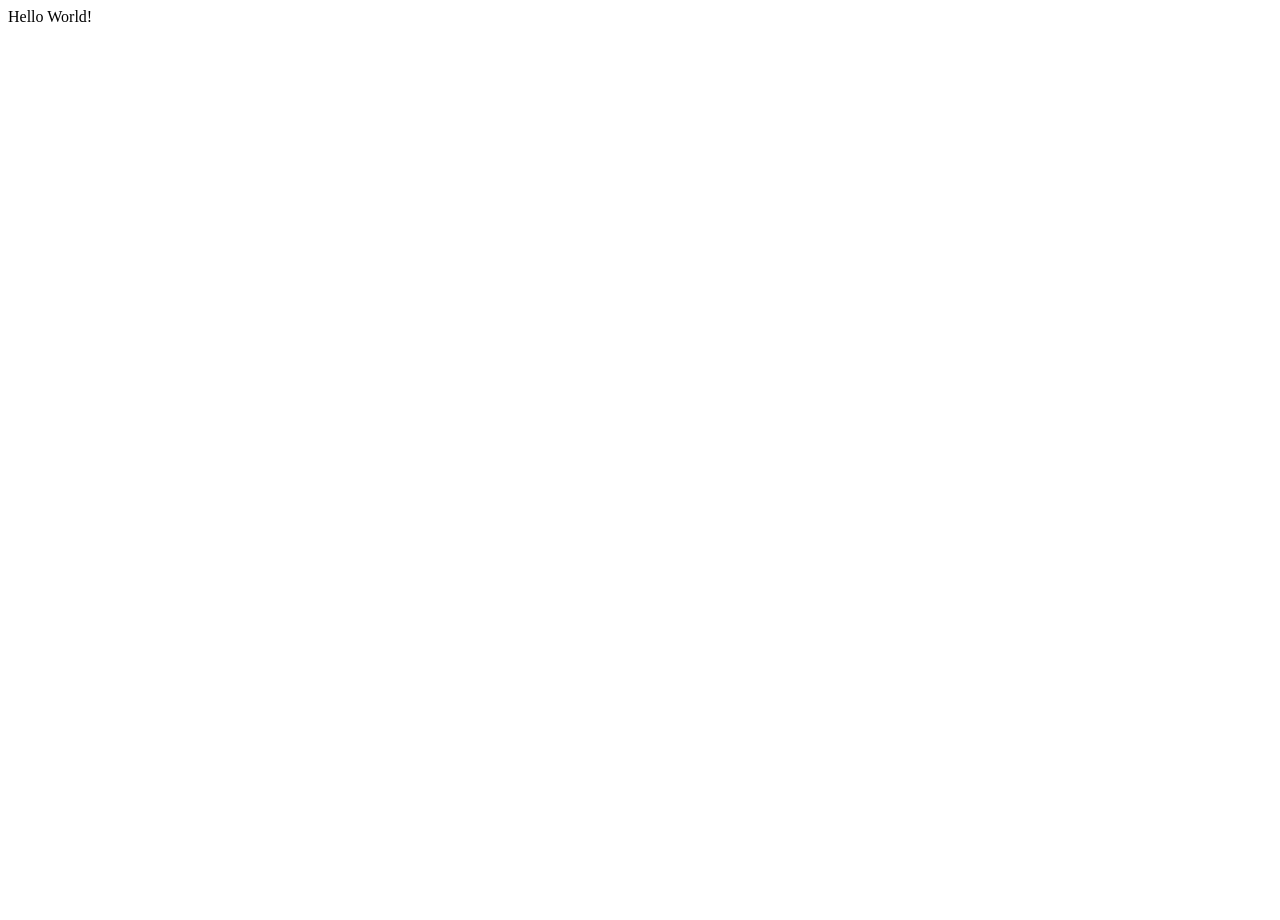
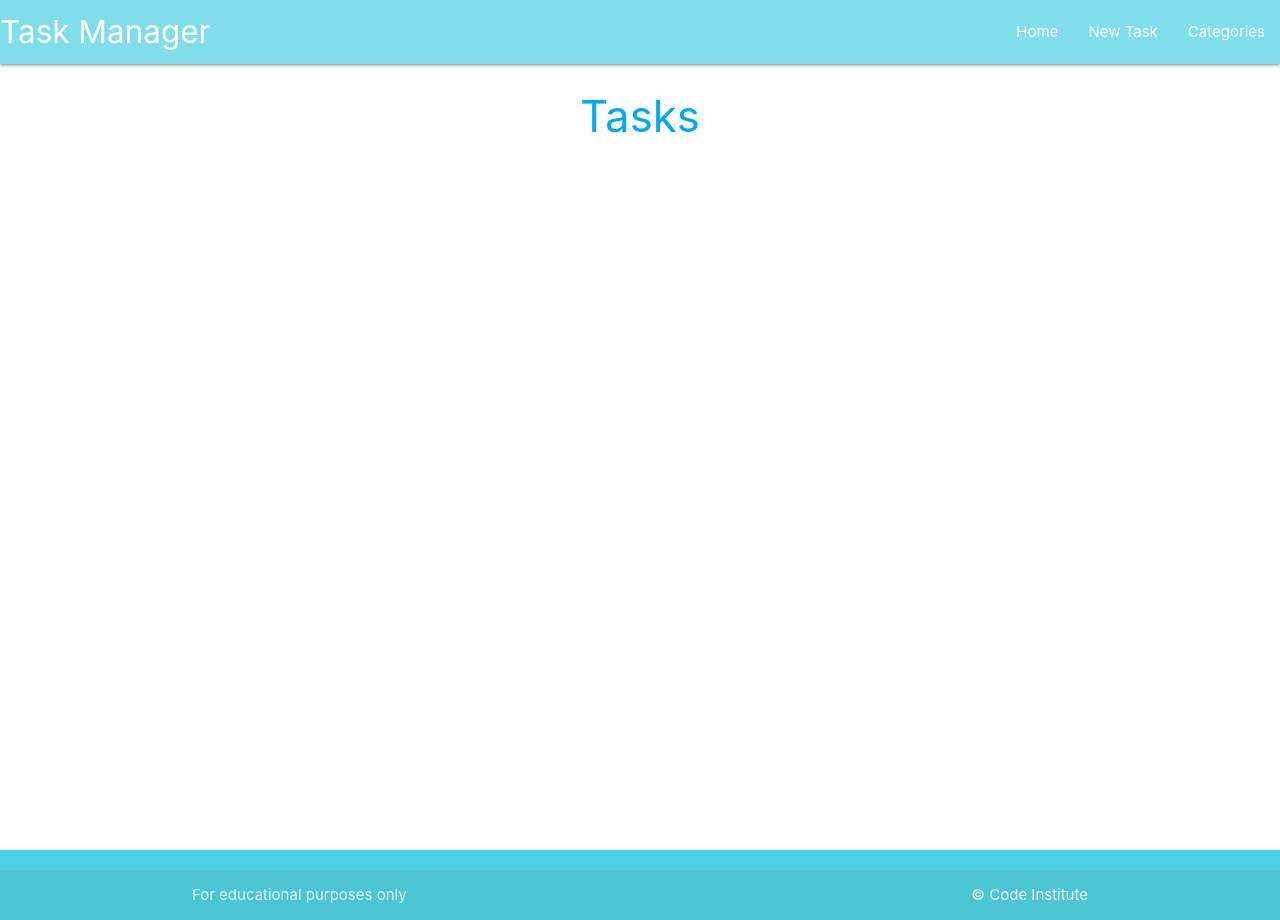
Before and after one commit to gfpkelly1986/To-do-app, a Flask app: page / in a window 1280 px wide. Before the commit the page is almost empty. Run offline with Flask 2, Linux system fonts and the light colour scheme; some libraries are stand-ins or nearby versions.

Commit message:
Create basic landing page

```diff
--- a/taskmanager/routes.py
+++ b/taskmanager/routes.py
@@ -5,4 +5,4 @@ from taskmanager.models import Category, Task
 
 @app.route("/")
 def home():
-    return render_template("base.html")
+    return render_template("tasks.html")
--- /dev/null
+++ b/taskmanager/static/css/style.css
@@ -0,0 +1,9 @@
+body {
+    display: flex;
+    min-height: 100vh;
+    flex-direction: column;
+  }
+
+  main {
+    flex: 1 0 auto;
+  }
--- /dev/null
+++ b/taskmanager/static/js/script.js
@@ -0,0 +1,4 @@
+document.addEventListener('DOMContentLoaded', function() {
+    let sidenav = document.querySelectorAll('.sidenav');
+    M.Sidenav.init(sidenav)
+  });
--- a/taskmanager/templates/base.html
+++ b/taskmanager/templates/base.html
@@ -4,9 +4,50 @@
     <meta charset="UTF-8">
     <meta http-equiv="X-UA-Compatible" content="IE=edge">
     <meta name="viewport" content="width=device-width, initial-scale=1.0">
+    <script src="https://kit.fontawesome.com/e3ff55fef8.js" crossorigin="anonymous"></script>
+    <link rel="stylesheet" href="https://cdnjs.cloudflare.com/ajax/libs/materialize/1.0.0/css/materialize.min.css">
+    <link rel="stylesheet" href="{{ url_for('static', filename='css/style.css') }}" type="text/css">
     <title>Task Manager</title>
 </head>
+
 <body>
-    Hello World!
+    <header>
+        <nav class=" cyan lighten-3">
+            <div class="nav-wrapper">
+              <a href="{{ url_for('home') }}" class="brand-logo">Task Manager</a>
+              <a href="#" data-target="mobile-demo" class="sidenav-trigger"><i class="fas fa-bars"></i></a>
+              <ul class="right hide-on-med-and-down">
+                <li><a href="{{ url_for('home') }}">Home</a></li>
+                <li><a href="">New Task</a></li>
+                <li><a href="">Categories</a></li>
+              </ul>
+            </div>
+          </nav>
+
+          <ul class="sidenav" id="mobile-demo">
+            <li><a href="{{ url_for('home') }}">Home</a></li>
+            <li><a href="">New Task</a></li>
+                <li><a href="">Categories</a></li>
+          </ul>
+    </header>
+
+    <main class="container">
+        {% block content %}
+        {% endblock %}
+    </main>
+
+    <footer class="page-footer cyan lighten-2">
+        <div class="footer-copyright">
+          <div class="container">
+            For educational purposes only
+            <a class="grey-text text-lighten-4 right" href="https://codeinstitute.net" target="_blank">&copy; Code Institute</a>
+          </div>
+        </div>
+      </footer>
+
+     <!-- Compiled and minified JavaScript---  PUT JQUERY ABOVE THIS SCRIPT IF USING IT -->
+     <script src="https://cdnjs.cloudflare.com/ajax/libs/materialize/1.0.0/js/materialize.min.js"></script>
+     <!-- The url_for method is used for internal file links, not external ones like the one above this comment -->
+     <script src="{{ url_for('static', filename='js/script.js') }}"></script>
 </body>
 </html>
--- /dev/null
+++ b/taskmanager/templates/tasks.html
@@ -0,0 +1,6 @@
+{% extends "base.html" %}
+{% block content %}
+
+<h3 class="light-blue-text cyan-lighten-3 center-align">Tasks</h3>
+
+{% endblock %}
```
